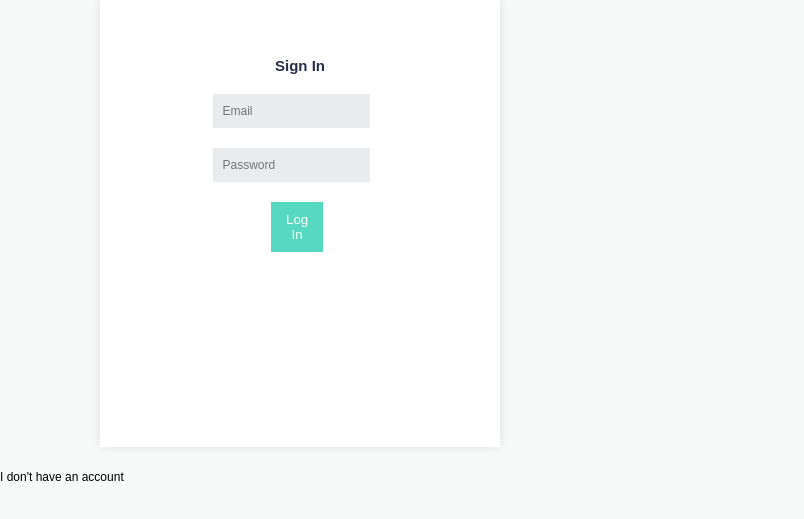
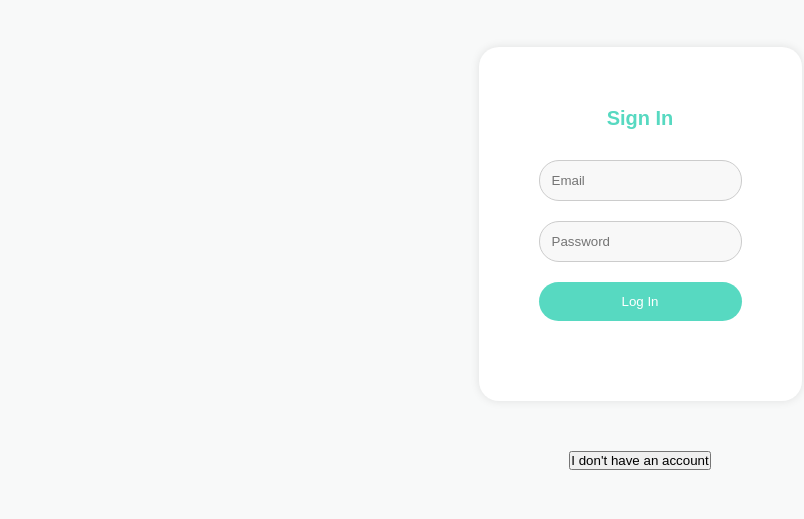
Before and after one commit to aguscassini/final-project, a Vue app in the folder final_project/: page /auth in a window 1280 px wide. Shown: the part 103-622 px from the top of the page, without its empty margins (0-804 px from the left). Built offline with nearby package versions, Linux system fonts and the light colour scheme.

Commit message:
modifications more

```diff
--- a/final_project/src/components/SignIn.vue
+++ b/final_project/src/components/SignIn.vue
@@ -23,64 +23,58 @@ async function checkUser(email, password) {
 <template>
   <form class="container" @submit.prevent="checkUser(email, password)">
     <h1>Sign In</h1>
-    <div>
+    <div class="form-group">
       <input v-model="email" type="email" placeholder="Email" />
     </div>
-    <div>
+    <div class="form-group">
       <input v-model="password" type="password" placeholder="Password" />
     </div>
-    <div>
+    <div class="form-group">
       <button type="submit">Log In</button>
-      <p></p>
     </div>
   </form>
 </template>
 
 <style scoped>
 .container {
-  width: 400px;
-  height: 450px;
-  margin: 100px 100px;
+  max-width: 400px;
+  margin: 150px auto 50px auto;
+
   background-color: white;
-  padding: 60px 60px 60px 60px;
-  margin-bottom: 20px;
-  justify-items: center;
+  padding: 60px;
+  border-radius: 20px;
   box-shadow: 0 0 10px rgba(0, 0, 0, 0.1);
-
-}
-.container h1 {
-  font-size: 15px;
-  color: #292e47;
-  padding-bottom: 20px;
 }
 
-.container label {
-  display: block;
-  color: #f07d309d;
-  font-size: 12px;
-  padding-bottom: 20px;
+.container h1 {
+  font-size: 20px;
+  color: #57d9c1;
+  margin-bottom: 30px;
+  text-align: center;
+}
+
+.form-group {
+  margin-bottom: 20px;
 }
 
 input[type='password'],
 input[type='email'] {
-  display: block;
-  box-sizing: border-box;
-  width: 90%;
-  font-size: 12px;
-  color: #6b708d;
-  padding: 10px;
-  border: none;
-  margin-bottom: 20px;
-  background-color: #eaebed;
+  width: 100%;
+  padding: 12px;
+  border: 1px solid #ccc;
+  border-radius: 20px;
+  background-color: #f8f8f8;
 }
 
-.container button {
-  display: block;
-  width: 90%;
-  padding: 10px;
+button {
+  width: 100%;
+  padding: 12px;
   background-color: #57d9c1;
   color: white;
   border: none;
+  border-radius: 20px;
   cursor: pointer;
 }
+
+
 </style>
--- a/final_project/src/components/SignUp.vue
+++ b/final_project/src/components/SignUp.vue
@@ -18,18 +18,18 @@ function signUp(email, password, confirmPassword){
 <template>
   <form class = "container" @submit.prevent="signUp(email, password, confirmPassword)">
       <h1>Sign Up</h1>
-      <div>
+      <div class="form-group">
         <input v-model="email" type="email" id="email" placeholder="Email" />
       </div>
 
-      <div>
+      <div class="form-group">
         <input v-model="password" type="password" id="password" placeholder="Password" />
       </div>
 
-      <div>
+      <div class="form-group">
         <input v-model="confirmPassword" type="password" id="confirmPassword" placeholder="Confirm password" />
       </div>
-      <div>
+      <div class="form-group">
         <button type="submit">Sign Up</button>
       </div>
 
@@ -39,41 +39,41 @@ function signUp(email, password, confirmPassword){
 <style scoped>
 
 .container {
-  width: 400px;
-  height: 400px;
-  margin: 100px 100px;
-  background-color: white;
-  padding: 60px 60px 60px 60px;
+
+  max-width: 400px;
+  margin: 150px auto 50px auto;
+    background-color: white;
+  padding: 60px;
+  border-radius: 20px;
+  box-shadow: 0 0 10px rgba(0, 0, 0, 0.1);
+}
+
+.container h1 {
+  font-size: 20px;
+  color: #57d9c1;
+  margin-bottom: 30px;
+  text-align: center;
+}
+.form-group {
   margin-bottom: 20px;
-  box-shadow: 0 0 10px rgba(0, 0, 0, 0.1);
-
-}
-.container h1 {
-  font-size: 15px;
-  color: #57d9c1;
-  padding-bottom: 40px;
 }
 
 input[type='password'],
 input[type='email'] {
-  display: block;
-  box-sizing: border-box;
-  width: 90%;
-  font-size: 12px;
-  color: #6b708d;
-  padding: 10px;
-  border: none;
-  margin-bottom: 20px;
-  background-color: #eaebed;
+  width: 100%;
+  padding: 12px;
+  border: 1px solid #ccc;
+  border-radius: 20px;
+  background-color: #f8f8f8;
 }
 
-.container button {
-  display: block;
-  width: 90%;
-  padding: 10px;
+button {
+  width: 100%;
+  padding: 12px;
   background-color: #57d9c1;
   color: white;
   border: none;
+  border-radius: 20px;
   cursor: pointer;
 }
 
--- a/final_project/src/components/Task.vue
+++ b/final_project/src/components/Task.vue
@@ -26,32 +26,30 @@ const newSubmitTask = async () => {
 async function deleteTask(taskId) {
   await taskStore.deleteTask(taskId)
 }
-
 function editTask(taskId) {
-  const task = tasks.value.find(task => task.id === taskId);
+  const task = tasks.value.find(task => task.id === taskId)
   if (task) {
-    editedTask.value.title = task.title;
-    editedTask.value.description = task.description;
-    taskToEdit.value = task; // Asignamos la tarea al ref taskToEdit
-    isEditing.value = true;
+    editedTask.value.title = task.title
+    editedTask.value.description = task.description
+    taskToEdit.value = task
   }
 }
 
 async function saveEditedTask() {
-  if (!taskToEdit.value) return;
+  if (!taskToEdit.value) return
   await taskStore.editTask(taskToEdit.value.id, {
     title: editedTask.value.title,
     description: editedTask.value.description
-  });
-  isEditing.value = false;
-  taskToEdit.value = null; // Reseteamos taskToEdit a null
+  })
+  taskToEdit.value = null
 }
 
 
 </script>
 
 <template>
-<div>
+
+  <div>
     <h2>SUMMER 2024</h2>
     <form @submit.prevent="newSubmitTask">
       <h3>New Task</h3>
@@ -65,12 +63,11 @@ async function saveEditedTask() {
     <div class="task_design">
       <div v-for="task in tasks" :key="task.id" class="task-card">
         <TaskCard :task="task" @delete-task="deleteTask" @edit-task="editTask"></TaskCard>
-      </div>
-      <div v-if="isEditing">
-        <h3>Edit Task</h3>
-        <input v-model="editedTask.title" type="text" placeholder="Title" required />
-        <textarea v-model="editedTask.description" placeholder="Description"></textarea>
-        <button @click="saveEditedTask">Save </button>
+        <div v-if="taskToEdit && taskToEdit.id === task.id">
+          <input v-model="editedTask.title" type="text" placeholder="Title" required />
+          <textarea v-model="editedTask.description" placeholder="Description"></textarea>
+          <button @click="saveEditedTask">Save </button>
+        </div>
       </div>
     </div>
   </div>
--- a/final_project/src/views/Auth.vue
+++ b/final_project/src/views/Auth.vue
@@ -1,27 +1,31 @@
 <script setup>
 import { ref } from 'vue'
+import { useRouter } from 'vue-router'
+
 import SignUp from '../components/SignUp.vue'
 import SignIn from '../components/SignIn.vue'
 
+const router = useRouter()
 const hasUser = ref(true)
+
 function toggleUser() {
   hasUser.value = !hasUser.value
 }
 </script>
 
 <template>
-  <section>
+  <section class="main-box">
     <article v-if="hasUser">
       <SignIn></SignIn>
-      <div>
-      <button @click="toggleUser"> I don't have an account</button>
-    </div>
+      <div class="toggle-button">
+        <button @click="toggleUser">I don't have an account</button>
+      </div>
     </article>
     <article v-else>
       <SignUp></SignUp>
-    <div >
-      <button @click="toggleUser"> I already have an account </button>
-    </div>
+      <div class="toggle-button ">
+        <button @click="toggleUser">I already have an account</button>
+      </div>
     </article>
   </section>
 </template>
@@ -31,12 +35,26 @@ function toggleUser() {
 
 
 
+.main-box{
+
+  display: flex;
+  flex-direction: column;
+  align-items: center;
+  justify-content: center;
+  width: 100%;
+  height: auto;
+}
+
+.toggle-button{
+  border:none;
+  background-color: transparent;
+  text-decoration: none;
+  font-size: 12px;
+  color: #57d9c1;
+  cursor: pointer;
+  text-align: center;
+
+}
 
 
-
-button{
-  border:none;
-  background-color: transparent;
-  font-size: 12px;
-}
 </style>
```
Also changed, not shown: final_project/src/router/index.js (+1 -6 lines).
